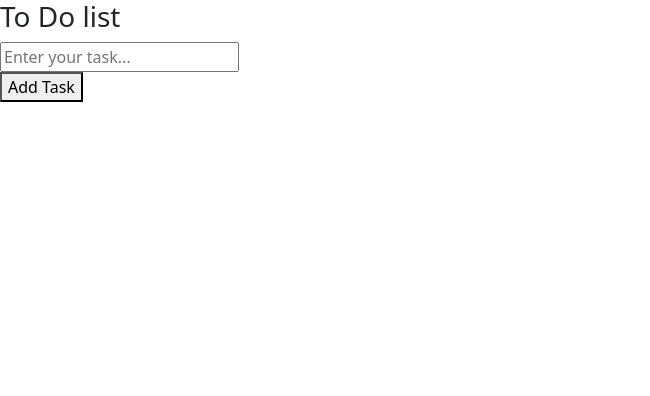
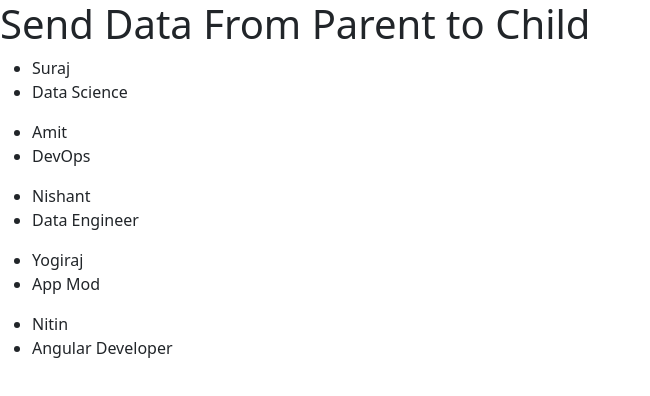
Before and after one commit to Jaymaharashtra/Angular-12-Practice, an Angular app: page / in a window 1280 px wide. Shown: the top 396 px of the page, without its empty margins (0-650 px from the left). Built offline with nearby package versions, Linux system fonts and the light colour scheme.

Commit message:
In this branch add functionality of reuse component

```diff
--- a/src/app/app.component.html
+++ b/src/app/app.component.html
@@ -1,8 +1,4 @@
-<h3>To Do list</h3>
-
-<input type="text" placeholder="Enter your task..." #data/><br>
-<button (click)="addTask(data.value)">Add Task</button>
-
-<ul *ngFor="let lst of task">
-    <li>{{lst.name}} <button (click)="remove(lst.id)">Remove</button> </li>
+<h1>{{title}}</h1>
+<ul *ngFor="let item of userDetails">
+    <app-child [data]="item"></app-child>
 </ul>
--- a/src/app/app.component.ts
+++ b/src/app/app.component.ts
@@ -7,16 +7,13 @@ import { NgForm } from '@angular/forms';
   styleUrls: ['./app.component.css'],
 })
 export class AppComponent {
-  title = 'for loops';
-  task:any[]=[];
+  title = 'Send Data From Parent to Child';
 
-  addTask(item:string){
-    console.log(item);
-    this.task.push({id:this.task.length, name:item});
-  }
-
-  remove(id:number){
-    this.task = this.task.filter(item=>item.id!==id);
-  }
-
+  userDetails = [
+    {name : "Suraj", Role : "Data Science"},
+    {name : "Amit", Role : "DevOps"},
+    {name : "Nishant", Role : "Data Engineer"},
+    {name : "Yogiraj", Role : "App Mod"},
+    {name : "Nitin", Role : "Angular Developer"}
+  ]
 }
--- a/src/app/app.module.ts
+++ b/src/app/app.module.ts
@@ -5,11 +5,13 @@ import { AppRoutingModule } from './app-routing.module';
 import { AppComponent } from './app.component';
 import {FormsModule} from '@angular/forms';
 import { NgbModule } from '@ng-bootstrap/ng-bootstrap';
+import { ChildComponent } from './child/child.component';
 
 
 @NgModule({
   declarations: [
     AppComponent,
+    ChildComponent,
 
   ],
   imports: [
--- /dev/null
+++ b/src/app/child/child.component.html
@@ -0,0 +1,2 @@
+<li>{{data.name}}</li>
+<li>{{data.Role}}</li>
--- /dev/null
+++ b/src/app/child/child.component.ts
@@ -0,0 +1,15 @@
+import { Component, Input, OnInit } from '@angular/core';
+
+@Component({
+  selector: 'app-child',
+  templateUrl: './child.component.html',
+  styleUrls: ['./child.component.css']
+})
+export class ChildComponent implements OnInit {
+
+  constructor() { }
+@ Input() data : {name:string, Role:string}={name:'',Role:''};
+  ngOnInit(): void {
+  }
+
+}
```
Also changed, not shown: src/app/child/child.component.css (added), 1 other file (tests, documents, lock files or other folders).
